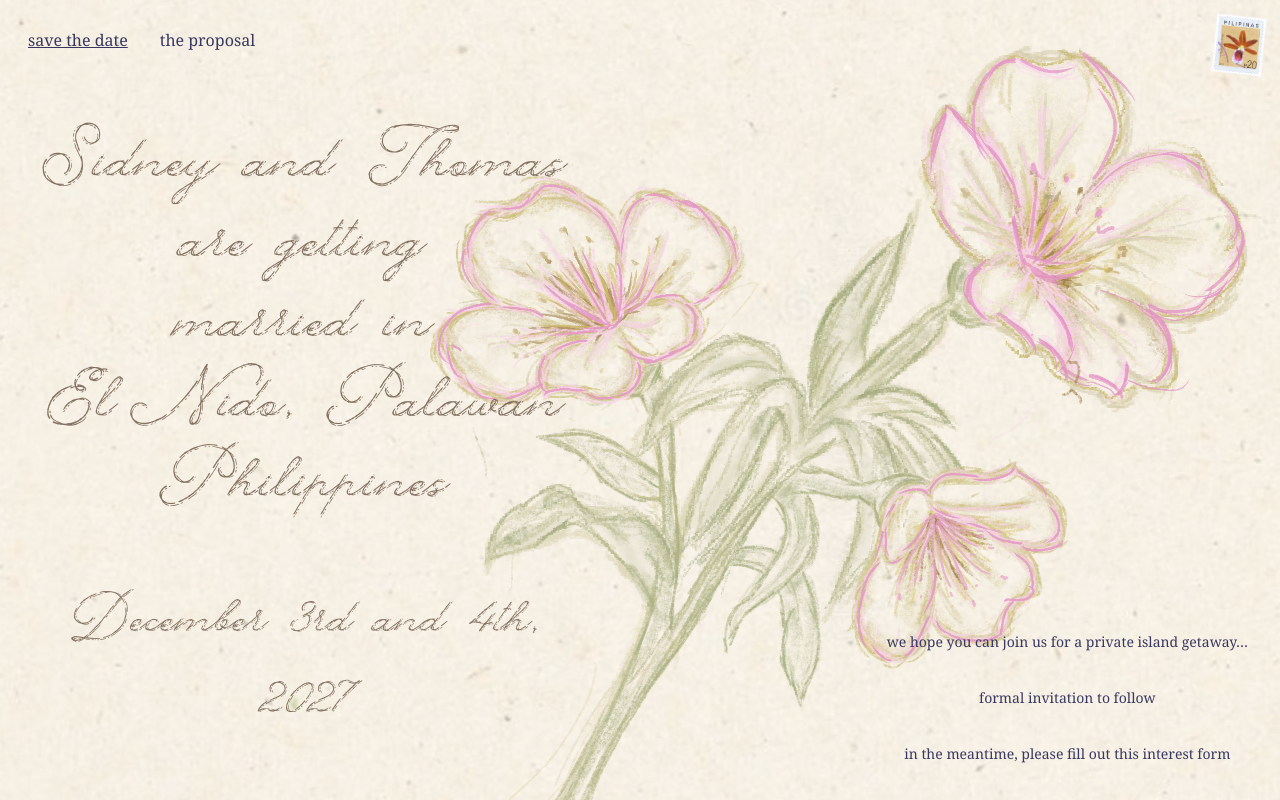
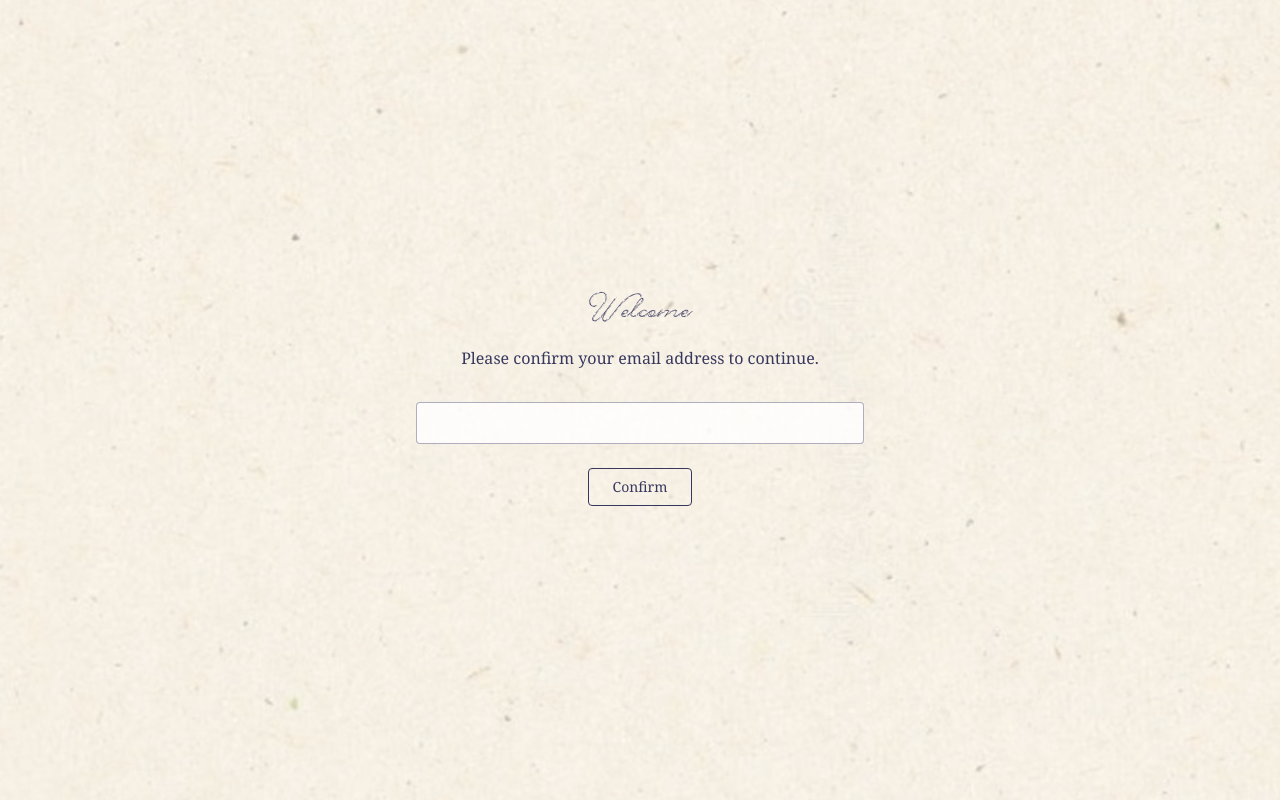
Before and after one commit to thooooooomas/sidneyandthomas, a Next.js app in the folder sidneyandthomas/: page / in a window 1280 px wide. Built offline with nearby package versions, Linux system fonts and the light colour scheme.

Commit message:
add email login page

```diff
--- a/sidneyandthomas/app/layout.tsx
+++ b/sidneyandthomas/app/layout.tsx
@@ -2,6 +2,7 @@ import type { Metadata } from "next";
 import "./globals.css";
 
 import localFont from "next/font/local";
+import LoginGate from "./login-gate";
 
 const customFont = localFont({
   src: "./fonts/somethingelse-webfont.woff2",
@@ -23,7 +24,7 @@ export default function RootLayout({ children }: LayoutProps<"/">) {
         className="flex h-dvh flex-col overflow-hidden bg-cover bg-center text-[#171713]"
         style={{ backgroundImage: `url("${basePath}/background.png")` }}
       >
-        {children}
+        <LoginGate>{children}</LoginGate>
       </body>
     </html>
   );
--- /dev/null
+++ b/sidneyandthomas/app/login-gate.tsx
@@ -0,0 +1,89 @@
+"use client";
+
+import { useState, type FormEvent } from "react";
+
+const verificationUrl = "https://wedding-emails-636097654896.us-west1.run.app";
+
+export default function LoginGate({ children }: { children: React.ReactNode }) {
+  const [email, setEmail] = useState("");
+  const [isVerified, setIsVerified] = useState(false);
+  const [isSubmitting, setIsSubmitting] = useState(false);
+  const [error, setError] = useState("");
+
+  async function handleSubmit(event: FormEvent<HTMLFormElement>) {
+    event.preventDefault();
+    setIsSubmitting(true);
+    setError("");
+
+    try {
+      const response = await fetch(verificationUrl, {
+        method: "POST",
+        headers: { "Content-Type": "application/json" },
+        body: JSON.stringify({ email: email.trim() }),
+      });
+
+      if (response.status !== 200) {
+        setError("We couldn't verify that email address. Please check it and try again.");
+        return;
+      }
+
+      const result: unknown = await response.json();
+      if (typeof result !== "object" || result === null || !("allowed" in result) || result.allowed !== true) {
+        setError("That email address isn't on the guest list. Please check it and try again.");
+        return;
+      }
+
+      setIsVerified(true);
+    } catch {
+      setError("We couldn't connect to verify your email. Please try again.");
+    } finally {
+      setIsSubmitting(false);
+    }
+  }
+
+  if (isVerified) {
+    return children;
+  }
+
+  return (
+    <main className="flex min-h-0 flex-1 items-center justify-center px-6 py-10">
+      <section className="w-full max-w-md text-center text-[#38385F]">
+        <h1 className="mb-3 font-custom text-4xl">Welcome</h1>
+        <p className="mb-8 font-serif text-base">Please confirm your email address to continue.</p>
+        <form onSubmit={handleSubmit} className="flex flex-col gap-4 text-left">
+          <input
+            id="login-email"
+            name="email"
+            type="email"
+            autoComplete="email"
+            required
+            value={email}
+            onChange={(event) => setEmail(event.target.value)}
+            disabled={isSubmitting}
+            className={`
+              rounded border border-[#38385F]/40 bg-white/80 px-3 py-2 font-serif text-base
+              outline-none focus:border-[#38385F] focus:ring-2 focus:ring-[#38385F]/20
+              disabled:opacity-60
+            `}
+          />
+          {error && (
+            <p role="alert" className="font-serif text-sm text-red-800">
+              {error}
+            </p>
+          )}
+          <button
+            type="submit"
+            disabled={isSubmitting}
+            className={`
+              mt-2 self-center rounded border border-[#38385F] px-6 py-2 font-serif text-sm
+              transition-colors hover:bg-[#38385F] hover:text-white
+              disabled:cursor-wait disabled:opacity-60
+            `}
+          >
+            {isSubmitting ? "Confirming..." : "Confirm"}
+          </button>
+        </form>
+      </section>
+    </main>
+  );
+}
```
